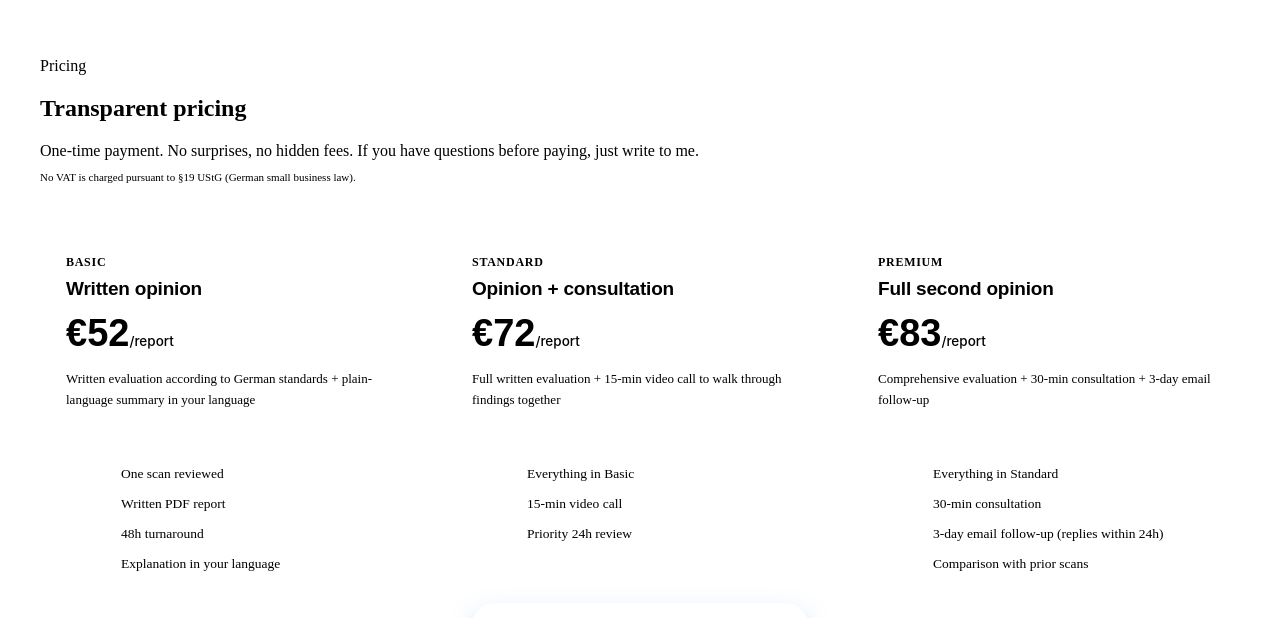
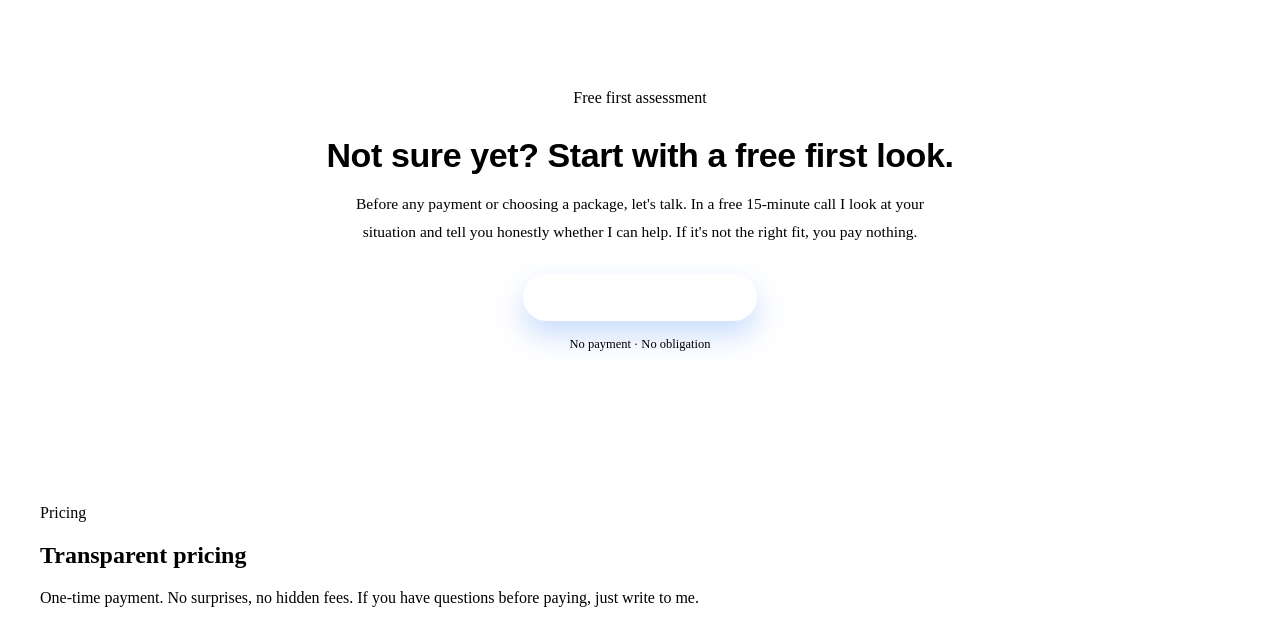
Before and after one commit to eddgg66/radioloq.com, a React (Vite) app: page / in a window 1280 px wide. Shown: the part 2017-2635 px from the top of the page. Built offline with nearby package versions, Linux system fonts and the light colour scheme; no server answers; the HTML template or start-up script is replaced by a standard one.

Commit message:
Add files via upload

```diff
--- a/src/App.jsx
+++ b/src/App.jsx
@@ -6,6 +6,7 @@ import StatBar from './components/StatBar';
 import LanguageToolbar from './components/LanguageToolbar';
 import HowItWorks from './components/HowItWorks';
 import Pricing from './components/Pricing';
+import FirstAssessment from './components/FirstAssessment';
 import About from './components/About';
 import PullQuote from './components/PullQuote';
 import FAQ from './components/FAQ';
@@ -52,6 +53,7 @@ export default function App() {
       <StatBar />
       <LanguageToolbar />
       <HowItWorks />
+      <FirstAssessment />
       <Pricing onOpenModal={openModal} />
       <About />
       <PullQuote />
--- /dev/null
+++ b/src/components/FirstAssessment.jsx
@@ -0,0 +1,54 @@
+import { motion } from 'framer-motion';
+import { useLanguage } from '../i18n/LanguageContext';
+
+export default function FirstAssessment() {
+  const { t } = useLanguage();
+
+  return (
+    <section id="first-assessment" style={{ background: '#fff', padding: '80px 32px 8px' }}>
+      <div className="container">
+        <motion.div
+          initial={{ opacity: 0, y: 30 }}
+          whileInView={{ opacity: 1, y: 0 }}
+          viewport={{ once: true, margin: '-60px' }}
+          transition={{ duration: 0.6 }}
+          style={{
+            maxWidth: 780, margin: '0 auto', textAlign: 'center',
+            background: 'linear-gradient(160deg, var(--cream2), #fff)',
+            border: '1.5px solid var(--purple)', borderRadius: 26,
+            padding: '48px 40px',
+          }}
+        >
+          <div className="eyebrow" style={{ marginBottom: 14 }}>{t('fa-lbl')}</div>
+          <h2 style={{
+            fontFamily: "'Plus Jakarta Sans',sans-serif", fontSize: 'clamp(24px,3.4vw,34px)',
+            fontWeight: 800, letterSpacing: '-.4px', marginBottom: 14, lineHeight: 1.2,
+          }}>
+            {t('fa-head')}
+          </h2>
+          <p style={{ fontSize: 15.5, color: 'var(--muted)', lineHeight: 1.8, maxWidth: 580, margin: '0 auto 28px' }}>
+            {t('fa-sub')}
+          </p>
+          <motion.a
+            whileHover={{ y: -2, boxShadow: '0 20px 40px -10px rgba(59,130,246,.42)' }}
+            whileTap={{ scale: 0.97 }}
+            href="https://calendly.com/adalat-ganjali/15min"
+            target="_blank"
+            rel="noreferrer"
+            onClick={() => window.gtag && window.gtag('event', 'free_intro_click', { event_category: 'funnel', event_label: 'first_assessment' })}
+            style={{
+              display: 'inline-block', background: 'var(--grad)', color: '#fff',
+              padding: '15px 34px', borderRadius: 99, fontWeight: 600, fontSize: 15,
+              boxShadow: '0 14px 30px rgba(59,130,246,.28)',
+            }}
+          >
+            {t('fa-btn')}
+          </motion.a>
+          <div style={{ fontSize: 12.5, color: 'var(--faint)', marginTop: 16, fontWeight: 500 }}>
+            {t('fa-note')}
+          </div>
+        </motion.div>
+      </div>
+    </section>
+  );
+}
--- a/src/i18n/translations.json
+++ b/src/i18n/translations.json
@@ -107,7 +107,12 @@
     "cookie-privacy-link": "Privacy Policy",
     "cookie-reject": "Reject",
     "cookie-accept": "Accept",
-    "cookie-settings-link": "Cookie Settings"
+    "cookie-settings-link": "Cookie Settings",
+    "fa-lbl": "Free first assessment",
+    "fa-head": "Not sure yet? Start with a free first look.",
+    "fa-sub": "Before any payment or choosing a package, let's talk. In a free 15-minute call I look at your situation and tell you honestly whether I can help. If it's not the right fit, you pay nothing.",
+    "fa-btn": "Book a free 15-min call →",
+    "fa-note": "No payment · No obligation"
   },
   "tr": {
     "h-badge": "Almanya · Radyoloji · İkinci Görüş",
@@ -217,7 +222,12 @@
     "cookie-privacy-link": "Gizlilik Politikası",
     "cookie-reject": "Reddet",
     "cookie-accept": "Kabul Et",
-    "cookie-settings-link": "Çerez Ayarları"
+    "cookie-settings-link": "Çerez Ayarları",
+    "fa-lbl": "Ücretsiz ilk değerlendirme",
+    "fa-head": "Henüz emin değil misiniz? Ücretsiz bir ön değerlendirmeyle başlayın.",
+    "fa-sub": "Herhangi bir ödeme yapmadan ya da paket seçmeden önce konuşalım. Ücretsiz 15 dakikalık görüşmede durumunuza bakar, size yardımcı olup olamayacağımı dürüstçe söylerim. Uygun değilse hiçbir ödeme yapmazsınız.",
+    "fa-btn": "Ücretsiz 15 dk görüşme ayarla →",
+    "fa-note": "Ödeme yok · Yükümlülük yok"
   },
   "az": {
     "h-badge": "Almaniya · Radiologiya · İKİNCİ BAXIŞ",
@@ -261,9 +271,9 @@
     "p1-btn": "Yüklə & başla",
     "p2-badge": "Ən populyar",
     "p2-tier": "Standart",
-    "p2-name": "Rəy + məsləhət",
+    "p2-name": "Rəy + konsultasiya",
     "p2-per": "/hesabat",
-    "p2-desc": "Tam qiymətləndirmə + 15 dəq video məsləhət",
+    "p2-desc": "Tam qiymətləndirmə + 15 dəq video konsultasiya",
     "p2f1": "Əsasın hamısı",
     "p2f2": "15 dəq video görüş",
     "p2f3": "Prioritet 24 saat",
@@ -273,9 +283,9 @@
     "p3-tier": "Premium",
     "p3-name": "Tam ikinci rəy",
     "p3-per": "/hesabat",
-    "p3-desc": "Hərtərəfli qiymətləndirmə + 30 dəq məsləhət + 3 günlük e-mail təqibi",
+    "p3-desc": "Hərtərəfli qiymətləndirmə + 30 dəq konsultasiya + 3 günlük e-mail təqibi",
     "p3f1": "Standartın hamısı",
-    "p3f2": "30 dəq məsləhət",
+    "p3f2": "30 dəq konsultasiya",
     "p3f3": "3 günlük e-mail təqibi (24 saat ərzində cavab)",
     "p3f4": "Əvvəlki görüntülərlə müqayisə",
     "p3-btn": "Yüklə & başla",
@@ -327,7 +337,12 @@
     "cookie-privacy-link": "Məxfilik Siyasəti",
     "cookie-reject": "Rədd Et",
     "cookie-accept": "Qəbul Et",
-    "cookie-settings-link": "Kuki Tənzimləmələri"
+    "cookie-settings-link": "Kuki Tənzimləmələri",
+    "fa-lbl": "Pulsuz ilkin dəyərləndirmə",
+    "fa-head": "Hələ əmin deyilsiniz? Pulsuz ilkin dəyərləndirmə ilə başlayın.",
+    "fa-sub": "Hər hansı ödəniş etməzdən və ya paket seçməzdən əvvəl danışaq. Pulsuz 15 dəqiqəlik görüşdə vəziyyətinizə baxıb sizə kömək edə biləcəyimi dürüst şəkildə deyəcəyəm. Uyğun deyilsə, heç bir ödəniş etmirsiniz.",
+    "fa-btn": "Pulsuz 15 dəq görüş təyin et →",
+    "fa-note": "Ödəniş yoxdur · Öhdəlik yoxdur"
   },
   "de": {
     "h-badge": "Deutscher Standard · Ihre Sprache · 48 Stunden",
@@ -437,7 +452,12 @@
     "cookie-privacy-link": "Datenschutzerklärung",
     "cookie-reject": "Ablehnen",
     "cookie-accept": "Akzeptieren",
-    "cookie-settings-link": "Cookie-Einstellungen"
+    "cookie-settings-link": "Cookie-Einstellungen",
+    "fa-lbl": "Kostenlose Ersteinschätzung",
+    "fa-head": "Noch unsicher? Beginnen Sie mit einer kostenlosen Ersteinschätzung.",
+    "fa-sub": "Vor jeder Zahlung oder Paketwahl sprechen wir zuerst. In einem kostenlosen 15-minütigen Gespräch sehe ich mir Ihre Situation an und sage Ihnen ehrlich, ob ich helfen kann. Wenn es nicht passt, zahlen Sie nichts.",
+    "fa-btn": "Kostenloses 15-Min-Gespräch buchen →",
+    "fa-note": "Keine Zahlung · Keine Verpflichtung"
   },
   "ru": {
     "h-badge": "Немецкий стандарт · Ваш язык · 48 часов",
@@ -547,6 +567,11 @@
     "cookie-privacy-link": "Политику конфиденциальности",
     "cookie-reject": "Отклонить",
     "cookie-accept": "Принять",
-    "cookie-settings-link": "Настройки cookie"
+    "cookie-settings-link": "Настройки cookie",
+    "fa-lbl": "Бесплатная первичная оценка",
+    "fa-head": "Ещё не уверены? Начните с бесплатной первичной оценки.",
+    "fa-sub": "Прежде чем что-либо оплачивать или выбирать пакет, давайте поговорим. Во время бесплатного 15-минутного разговора я посмотрю вашу ситуацию и честно скажу, смогу ли я помочь. Если это вам не подходит — вы ничего не платите.",
+    "fa-btn": "Записаться на бесплатный 15-мин разговор →",
+    "fa-note": "Без оплаты · Без обязательств"
   }
 }
```
